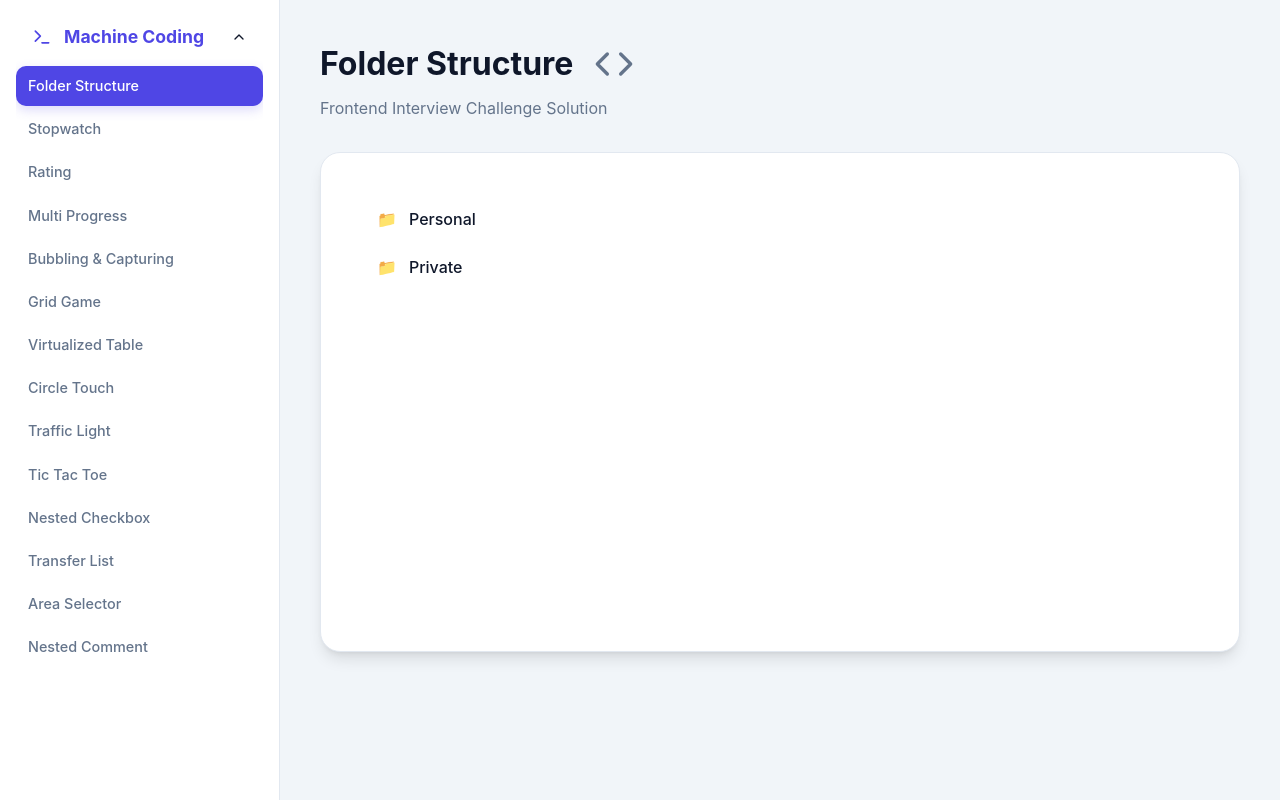
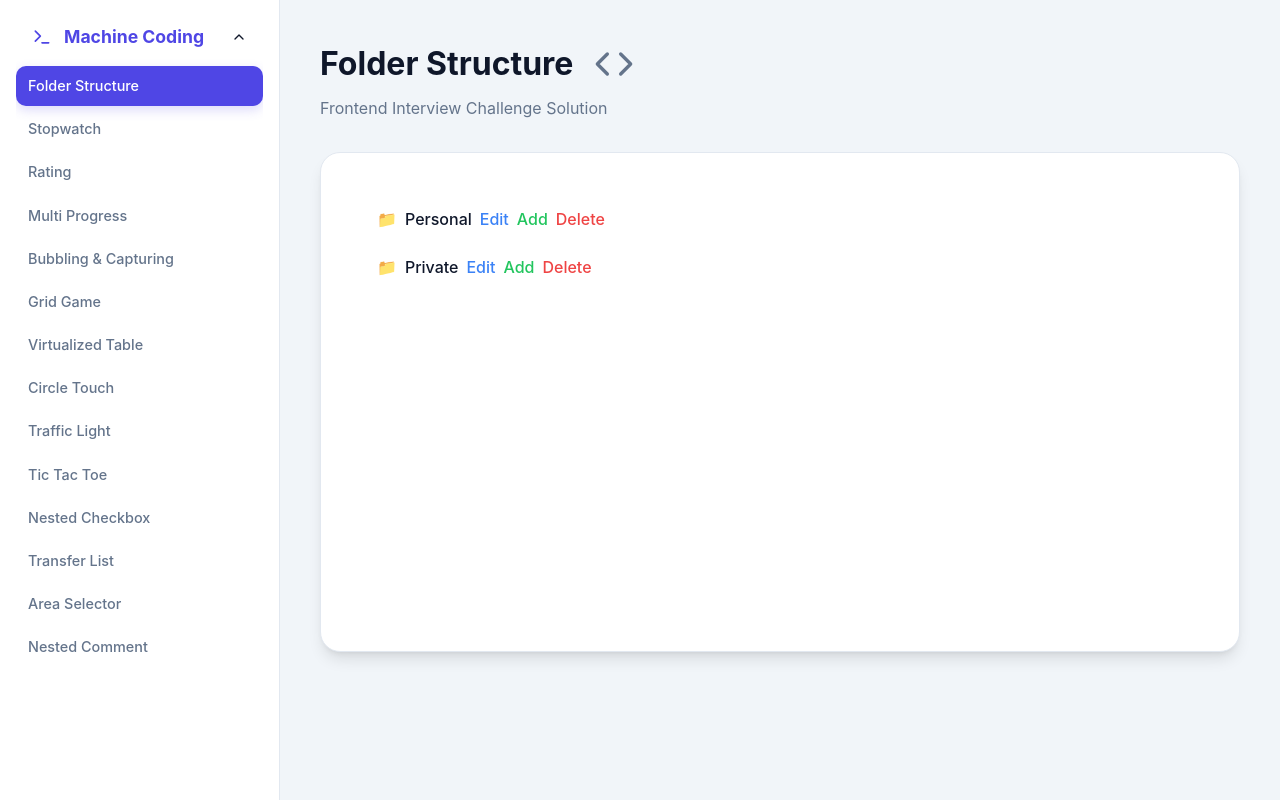
Before and after one commit to hi-malay/machine_coding, a React (Create React App) app: page / in a window 1280 px wide. Built offline with nearby package versions, Linux system fonts and the light colour scheme.

Commit message:
folder structure optimized

```diff
--- a/src/App.jsx
+++ b/src/App.jsx
@@ -29,39 +29,44 @@ const folderStructure = [
   {
     name: "Personal",
     type: "folder",
+    id: 1,
     children: [
       {
         name: "Documents",
         type: "folder",
+        id: 2,
         children: [
-          { name: "Resume.docx", type: "file" },
-          { name: "CoverLetter.docx", type: "file" },
+          { name: "Resume.docx", type: "file", id: 3 },
+          { name: "CoverLetter.docx", type: "file", id: 4 },
         ],
       },
       {
         name: "Photos",
         type: "folder",
+        id: 5,
         children: [
           {
             name: "Vacation",
             type: "folder",
+            id: 6,
             children: [
-              { name: "beach.png", type: "file" },
-              { name: "mountains.png", type: "file" },
+              { name: "beach.png", type: "file", id: 7 },
+              { name: "mountains.png", type: "file", id: 8 },
             ],
           },
-          { name: "Family.png", type: "file" },
+          { name: "Family.png", type: "file", id: 9 },
         ],
       },
-      { name: "todo.txt", type: "file" },
+      { name: "todo.txt", type: "file", id: 10 },
     ],
   },
   {
     name: "Private",
     type: "folder",
+    id: 11,
     children: [
-      { name: "Resume.docx", type: "file" },
-      { name: "CoverLetter.docx", type: "file" },
+      { name: "Resume.docx", type: "file", id: 12 },
+      { name: "CoverLetter.docx", type: "file", id: 13 },
     ],
   },
 ];
@@ -119,6 +124,7 @@ function App() {
   const [completedChallenges, setCompletedChallenges] = useState({});
   const [commentData, setCommentData] = useState(nestedComment);
   const [input, setInput] = useState("");
+  const [folderData, setFolderData] = useState(folderStructure);
 
   const toggleChallengeCompletion = (id) => {
     setCompletedChallenges((prev) => ({
@@ -135,7 +141,12 @@ function App() {
     {
       id: "folder-structure",
       name: "Folder Structure",
-      component: <FolderStructure data={folderStructure} />,
+      component: (
+        <FolderStructure
+          folderData={folderData}
+          setFolderData={setFolderData}
+        />
+      ),
       fileName: "folder-structure.jsx",
     },
     {
@@ -286,16 +297,13 @@ function App() {
                     onClick={() => setActiveChallenge(challenge.id)}
                   >
                     <span className="flex-1">{challenge.name}</span>
-                    <div
-                      className="flex items-center"
-                      onClick={(e) => {
-                        e.stopPropagation();
-                        toggleChallengeCompletion(challenge.id);
-                      }}
-                    >
+                    <div className="flex items-center">
                       <Checkbox
                         id={`complete-${challenge.id}`}
                         checked={completedChallenges[challenge.id] || false}
+                        onCheckedChange={(value) =>
+                          toggleChallengeCompletion(value)
+                        }
                         className={`transition-colors ${
                           activeChallenge === challenge.id
                             ? "border-white data-[state=checked]:bg-white data-[state=checked]:text-indigo-600"
--- a/src/questions/folder-structure.jsx
+++ b/src/questions/folder-structure.jsx
@@ -1,28 +1,156 @@
 import React, { useState } from "react";
 
-const FolderStructure = ({ data }) => {
+const FolderStructure = ({ folderData, setFolderData }) => {
   const [open, setOpen] = useState([]);
+  const [edit, setEdit] = useState({});
+  const [add, setAdd] = useState({});
+  const [folderName, setFolderName] = useState("");
+
+  const editFolder = (id, newName) => {
+    setFolderData((prevData) => {
+      const updateRecursively = (prevData) => {
+        return prevData?.map((data) => {
+          if (data?.id === id) {
+            return { ...data, name: newName };
+          } else {
+            return { ...data, children: updateRecursively(data?.children) };
+          }
+        });
+      };
+      return updateRecursively(prevData);
+    });
+  };
+
+  const addFolder = (id) => {
+    setFolderData((prev) => {
+      const updateRecursively = (prev) => {
+        return prev?.map((data) => {
+          if (data?.id === id) {
+            return {
+              ...data,
+              children: [
+                ...data.children,
+                { name: folderName, type: "file", children: [] },
+              ],
+            };
+          } else {
+            return { ...data, children: updateRecursively(data?.children) };
+          }
+        });
+      };
+      return updateRecursively(prev);
+    });
+  };
+
+  const deleteFolder = (id) => {
+    setFolderData((prev) => {
+      const updateRecursively = (prev) => {
+        return prev?.map((data) => {
+          if (data?.id === id) {
+            return "";
+          } else {
+            return { ...data, children: updateRecursively(data?.children) };
+          }
+        });
+      };
+      return updateRecursively(prev);
+    });
+  };
 
   return (
     <ul className="folder-list">
-      {data.map((item) => (
-        <li key={item.name} className="folder-item">
-          <div
-            className="folder-label"
-            onClick={() => {
-              return setOpen((prev) =>
-                prev.includes(item.name)
-                  ? prev.filter((data) => data !== item.name)
-                  : [...prev, item.name],
-              );
-            }}
-          >
-            <span>{item.type === "folder" ? "📁" : "📄"}</span>
-            <span>{item.name}</span>
+      {folderData?.map((item) => (
+        <li
+          key={item.id}
+          className="folder-item"
+          style={{ display: item ? "block" : "none" }}
+        >
+          <div className="folder-label">
+            <div className="flex gap-2">
+              <span
+                onClick={() => {
+                  if (!edit[item.id]) {
+                    setOpen((prev) =>
+                      prev.includes(item.name)
+                        ? prev.filter((data) => data !== item.id)
+                        : [...prev, item.id],
+                    );
+                  }
+                }}
+              >
+                {item?.type === "folder" ? "📁" : "📄"}
+              </span>
+              <span>
+                {edit[item.id] ? (
+                  <input
+                    type="text"
+                    value={item.name}
+                    onChange={(e) => editFolder(item.id, e.target.value)}
+                    onClick={(e) => e.stopPropagation()}
+                  />
+                ) : (
+                  item.name
+                )}
+              </span>
+
+              {add[item.id] && (
+                <input
+                  type="text"
+                  onChange={(e) => setFolderName(e.target.value)}
+                  onClick={(e) => e.stopPropagation()}
+                  placeholder="New folder name"
+                />
+              )}
+
+              <span
+                className="text-blue-500 cursor-pointer"
+                onClick={(e) => {
+                  e.stopPropagation();
+                  setEdit((prev) => ({
+                    ...prev,
+                    [item.id]: !prev[item.id],
+                  }));
+                }}
+              >
+                {edit[item.id] ? "Hide" : "Edit"}
+              </span>
+
+              {item?.type === "folder" && (
+                <span
+                  className="text-green-500 cursor-pointer"
+                  onClick={(e) => {
+                    e.stopPropagation();
+                    if (add[item.id] && folderName) {
+                      addFolder(item.id);
+                      setFolderName("");
+                    }
+                    setAdd((prev) => ({
+                      ...prev,
+                      [item.id]: !prev[item.id],
+                    }));
+                  }}
+                >
+                  {add[item.id] ? "Save" : "Add"}
+                </span>
+              )}
+              <span
+                className="text-red-500 cursor-pointer"
+                onClick={(e) => {
+                  e.stopPropagation();
+                  deleteFolder(item.id);
+                }}
+              >
+                Delete
+              </span>
+            </div>
           </div>
-          {item.type === "folder" && open.includes(item.name) && (
+
+          {item?.type === "folder" && open.includes(item.id) && (
             <div style={{ marginLeft: "20px" }}>
-              <FolderStructure data={item.children} />
+              <FolderStructure
+                folderData={item.children}
+                setFolderData={setFolderData}
+              />
             </div>
           )}
         </li>
--- a/src/questions/nested-checkbox.jsx
+++ b/src/questions/nested-checkbox.jsx
@@ -28,8 +28,8 @@ const NestedCheckBox = ({ data, checkbox, setCheckbox }) => {
           <div className="folder-label" style={{ padding: "6px 10px" }}>
             <Checkbox
               checked={!!checkbox[item.id]}
-              onChange={(e) =>
-                toggleCheckbox(item.id, item.children, e.target.checked)
+              onCheckedChange={(value) =>
+                toggleCheckbox(item.id, item.children, value)
               }
             />
             <span style={{ fontSize: "1rem", fontWeight: "500" }}>
```
